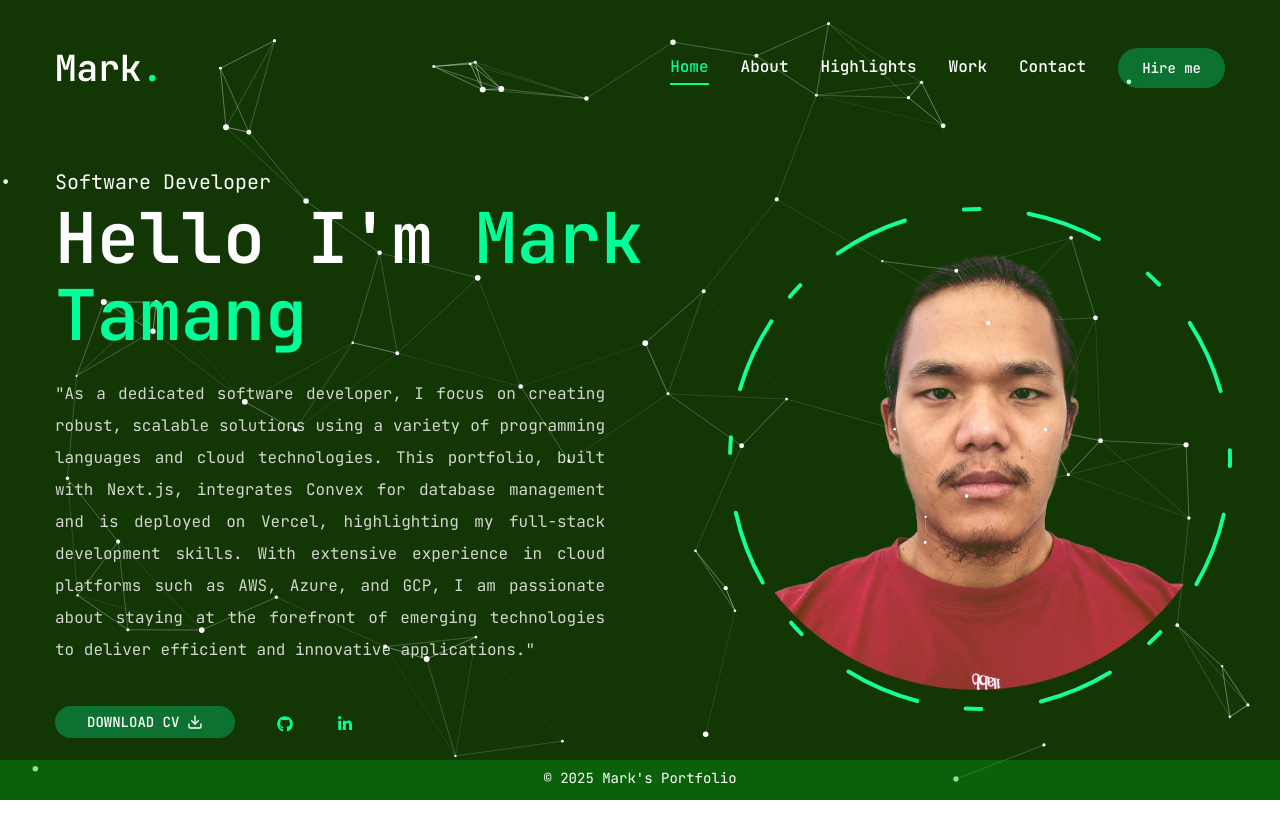
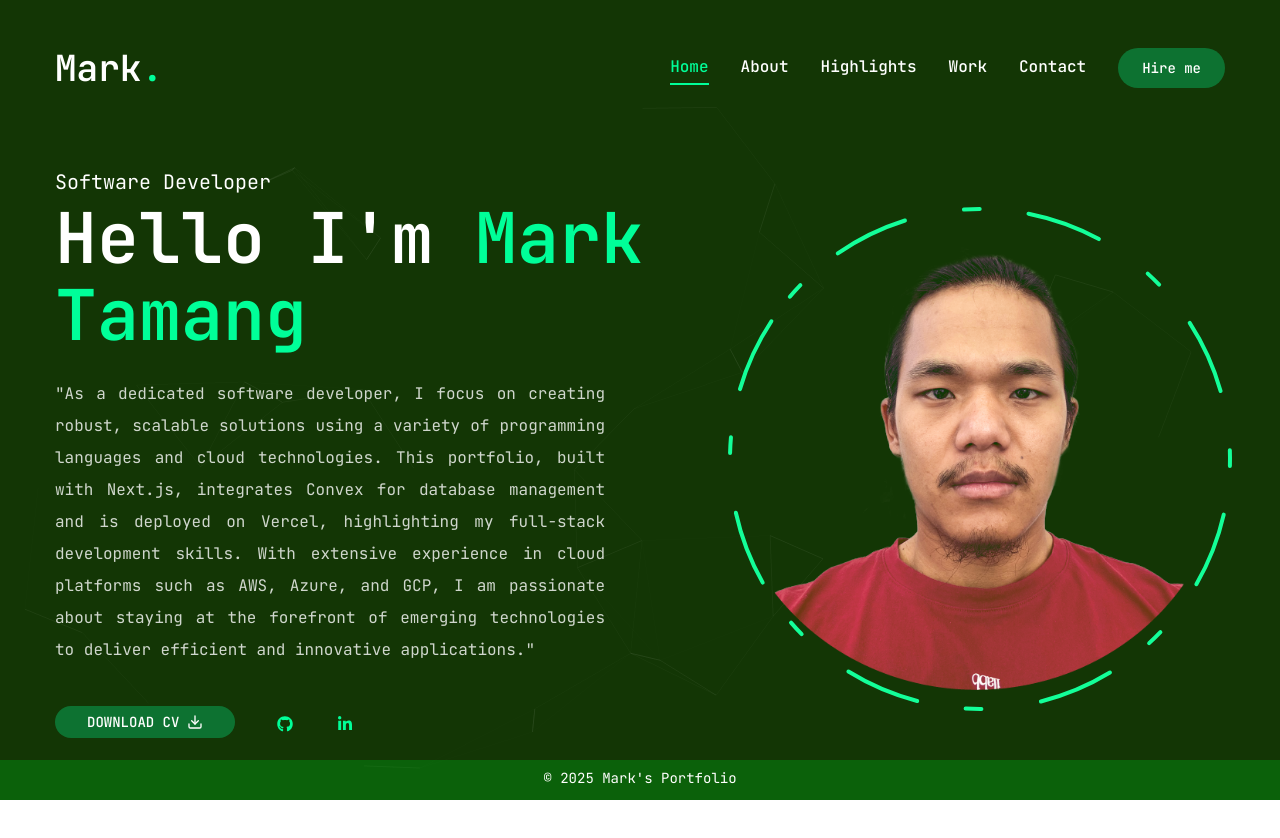
Before and after one commit to marktmng/mark-portfolio, a Next.js app: page / in a window 1280 px wide. Shown: the top 838 px of the page. Built offline with nearby package versions, Linux system fonts and the light colour scheme; no server answers.

Commit message:
update particles from circle to star

```diff
--- a/components/ParticlesComponent.jsx
+++ b/components/ParticlesComponent.jsx
@@ -22,7 +22,7 @@ const ParticlesComponent = (props) => {
   const options = useMemo(
     () => ({
       background: {
-        // color: { value: "#1a341a" },
+        color: { value: "transparent" }, // Keep the background transparent
       },
       fpsLimit: 120,
       interactivity: {
@@ -41,21 +41,26 @@ const ParticlesComponent = (props) => {
           color: "#FFFFFF",
           distance: 150,
           enable: true,
-          opacity: 0.3,
-          width: 1,
+          opacity: 0.1, // Make links more transparent
+          width: 0.5,
         },
         move: {
           direction: "none",
           enable: true,
           outModes: { default: "bounce" },
           random: true,
-          speed: 1,
+          speed: 0.3,
           straight: false,
         },
-        number: { density: { enable: true }, value: 150 },
-        opacity: { value: 1.0 },
-        shape: { type: "circle" },
-        size: { value: { min: 1, max: 3 } },
+        number: { density: { enable: true }, value: 100 },
+        opacity: { value: 0 }, // Reduce opacity for transparency
+        shape: { type: "star" },
+        size: { value: { min: 1, max: 4 } }, // Increase size for blur effect
+        shadow: {
+          enable: true,
+          color: "#ffffff",
+          blur: 10, // Increase blur effect
+        },
       },
       detectRetina: true,
     }),
--- a/package.json
+++ b/package.json
@@ -18,6 +18,7 @@
     "@radix-ui/react-visually-hidden": "^1.1.1",
     "@tsparticles/all": "^3.8.1",
     "@tsparticles/react": "^3.0.0",
+    "@tsparticles/shape-text": "^3.8.1",
     "@tsparticles/slim": "^3.8.1",
     "class-variance-authority": "^0.7.1",
     "clsx": "^2.1.1",
```
Also changed, not shown: 1 other file (tests, documents, lock files or other folders).
